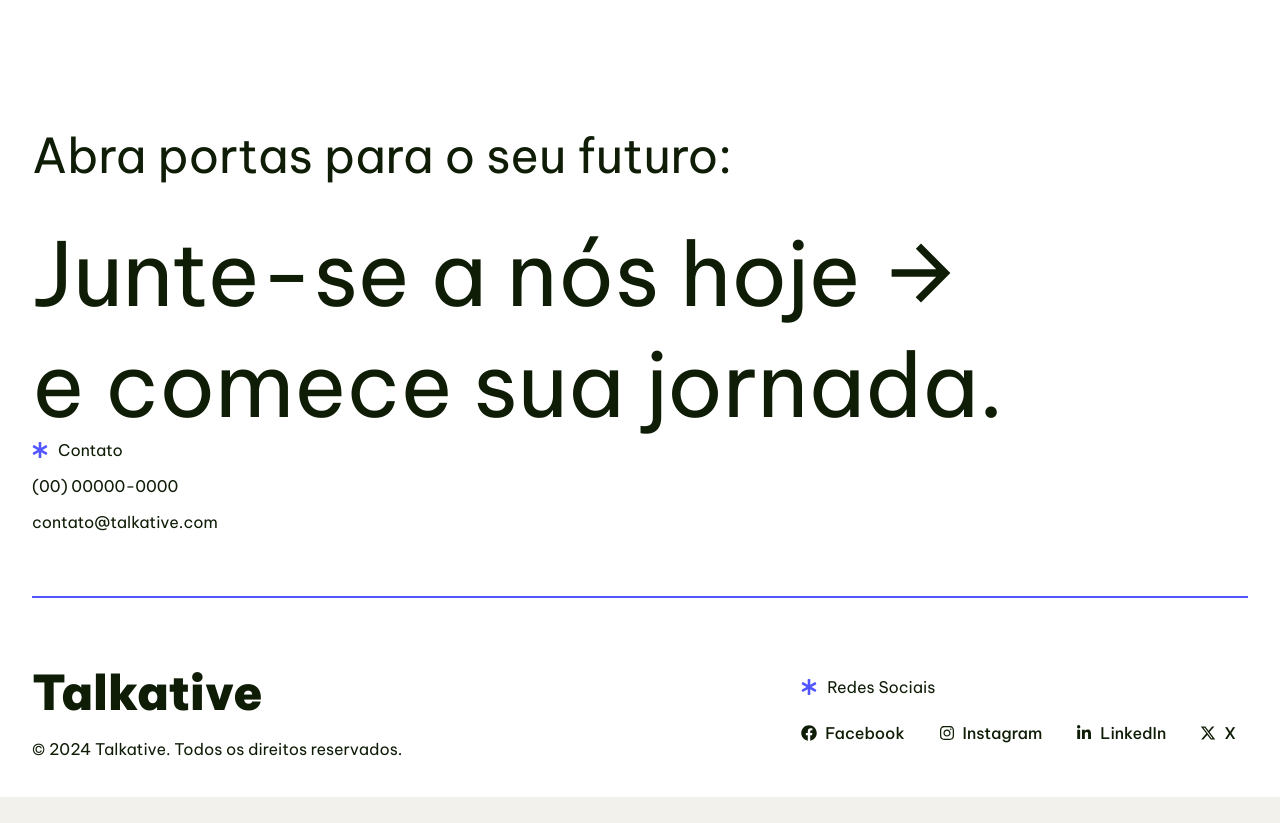
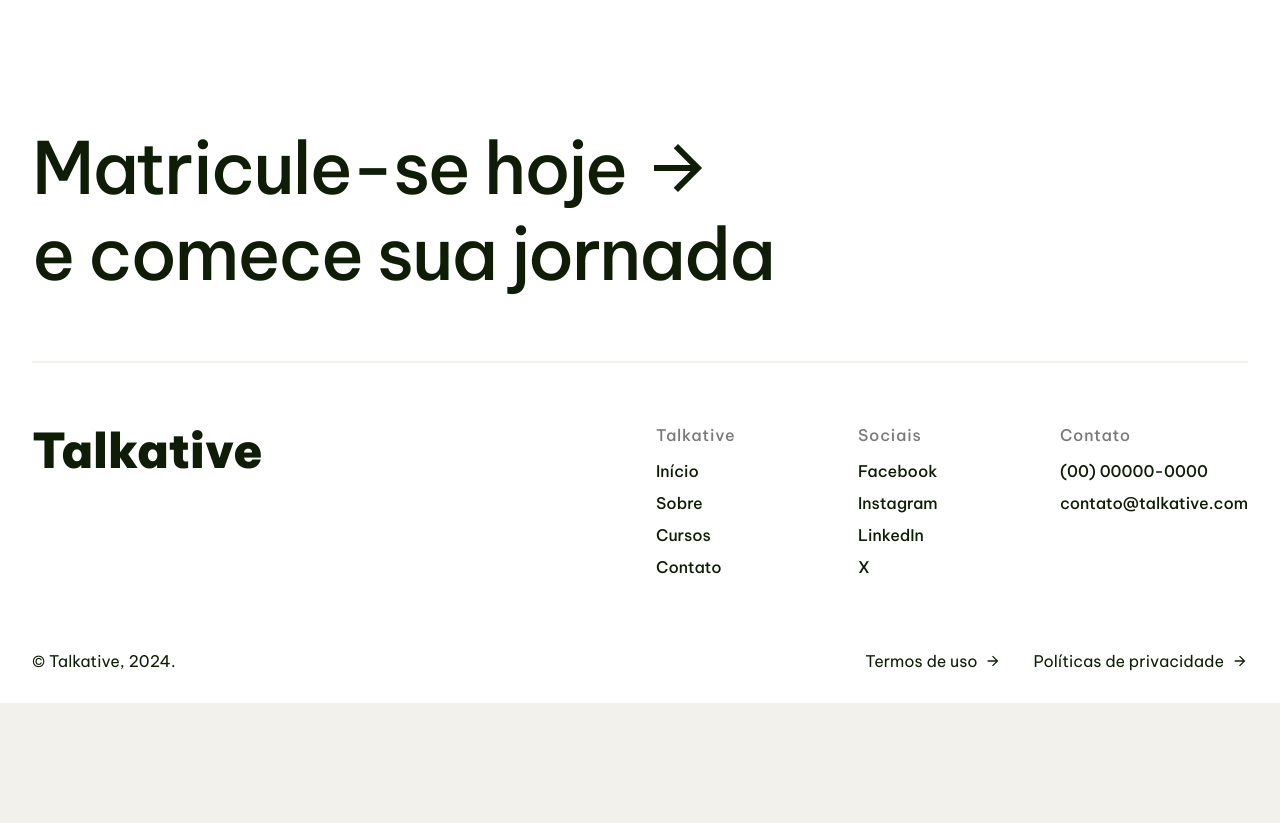
Before and after one commit to SnayderRodrigues/react-study, a React (Vite) app: page / in a window 1280 px wide. Shown: the part 10380-11203 px from the top of the page. After the commit the page ends 11083 px from the top, so only its background shows below. Built offline with nearby package versions, Linux system fonts and the light colour scheme.

Commit message:
update: redesign of the page footer

```diff
--- a/src/components/Footer.jsx
+++ b/src/components/Footer.jsx
@@ -1,77 +1,88 @@
 import { Link } from "react-router-dom";
-import { FaLinkedinIn } from "react-icons/fa";
-import { FaInstagram } from "react-icons/fa";
-import { FaXTwitter } from "react-icons/fa6";
-import { FaFacebook } from "react-icons/fa";
-import { FaAsterisk } from "react-icons/fa";
 import { IoMdArrowForward } from "react-icons/io";
 
 const Footer = () => {
-
-  // const contactLink = (e) => e.target.textContent = "Let's create something extraordinary!";
-
   return (
     <footer id="footer" className="footer">
-      <div className="wrapper contact__wrapper">
-        <div className="contact__headline">
-          <span>Abra portas para o seu futuro:</span>
-          <Link to="contact" className="footer__contact-link">
-            <span>
-              <span className="link">
-                Junte-se a nós hoje <IoMdArrowForward />
-              </span>
-              e comece sua jornada.
+      <div className="wrapper footer__wrapper">
+        <Link to="contact" className="footer__headline">
+          <span>
+            <span className="link">
+              Matricule-se hoje <IoMdArrowForward />
             </span>
-          </Link>
-        </div>
-        <div className="contact__information">
+            e comece sua jornada
+          </span>
+        </Link>
+        <div className="footer__link-columns">
+          <a href="/" className="footer__logo">
+            Talkative
+          </a>
           <div>
-            <span>
-              <FaAsterisk />
-              Contato
-            </span>
-            <span>(00) 00000-0000</span>
-            <span>contato@talkative.com</span>
+            <div className="footer__navigation-wrapper">
+              <span>Talkative</span>
+              <ul className="footer__navigation-ul">
+                <li>
+                  <Link to="/" className="link">
+                    Início
+                  </Link>
+                </li>
+                <li>
+                  <Link to="/about" className="link">
+                    Sobre
+                  </Link>
+                </li>
+                <li>
+                  <Link to="/courses" className="link">
+                    Cursos
+                  </Link>
+                </li>
+                <li>
+                  <Link to="/contact" className="link">
+                    Contato
+                  </Link>
+                </li>
+              </ul>
+            </div>
+            <div className="footer__socials-wrapper">
+              <span>Sociais</span>
+              <ul className="footer__socials-ul">
+                <li>
+                  <Link to="/" className="link">
+                    Facebook
+                  </Link>
+                </li>
+                <li>
+                  <Link to="/" className="link">
+                    Instagram
+                  </Link>
+                </li>
+                <li>
+                  <Link to="/" className="link">
+                    LinkedIn
+                  </Link>
+                </li>
+                <li>
+                  <Link to="/" className="link">
+                    X
+                  </Link>
+                </li>
+              </ul>
+            </div>
+            <div className="footer__contact-wrapper">
+              <span>Contato</span>
+              <Link to="/">(00) 00000-0000</Link>
+              <Link to="/">contato@talkative.com</Link>
+            </div>
           </div>
         </div>
-      </div>
-      <div className="wrapper footer__wrapper">
-        <div className="footer__logo-wrapper">
-          <a href="/" className="footer__logo">
-            <span>Talkative</span>
-          </a>
-          <span>
-            &copy; {new Date().getFullYear()} Talkative. Todos os direitos
-            reservados.
-          </span>
-        </div>
-        <div className="footer__socials-wrapper">
-          <span>
-            <FaAsterisk />
-            Redes Sociais
-          </span>
-          <ul className="footer__socials-ul">
-            <li>
-              <a href="" className="link button">
-                <FaFacebook /> Facebook
-              </a>
-            </li>
-            <li>
-              <a href="" className="link button">
-                <FaInstagram /> Instagram
-              </a>
-            </li>
-            <li>
-              <a href="" className="link button">
-                <FaLinkedinIn /> LinkedIn
-              </a>
-            </li>
-            <li>
-              <a href="" className="link button">
-                <FaXTwitter /> X
-              </a>
-            </li>
-          </ul>
+        <div className="footer__legal-wrapper">
+          <span>© Talkative, 2024.</span>
+          <Link to="/" className="link">
+            Termos de uso <IoMdArrowForward />
+          </Link>
+          <Link to="/" className="link">
+            Políticas de privacidade <IoMdArrowForward />
+          </Link>
         </div>
       </div>
     </footer>
--- a/src/styles/components/_footer.scss
+++ b/src/styles/components/_footer.scss
@@ -1,37 +1,26 @@
 @use "../util/" as u;
 
 .footer {
-  display: flex;
-  flex-direction: column;
-  justify-content: space-between;
-  height: 100vh;
   background-color: var(--white);
 
   a {
     color: var(--text-color);
   }
 
-  .contact__wrapper {
-    height: 100%;
+  &__wrapper {
     display: flex;
     flex-direction: column;
     justify-content: space-between;
     padding-top: 8rem;
-    padding-bottom: 4rem;
-
-    .contact__headline {
-      display: flex;
-      flex-direction: column;
-
-      & > span {
-        font-size: u.rem(48);
-        margin-bottom: 2rem;
+    padding-bottom: 2rem;
   }
-
-    }
-    .footer__contact-link {
+  &__headline {
     width: fit-content;
-      font-size: u.rem(88);
+    font-size: 4.5rem;
+    font-weight: 500;
+    letter-spacing: -2px;
+    line-height: 1.2;
+    margin-bottom: 4rem;
     transition: color 500ms cubic-bezier(0.23, 1, 0.32, 1);
 
     svg {
@@ -47,45 +36,21 @@
       }
     }
   }
-
-    .contact__information {
-      display: flex;
-      gap: 4rem;
-      padding: 0 0 4rem;
-      border-bottom: 2px solid var(--accent-color);
-
-      div {
-        display: flex;
-        flex-direction: column;
-        gap: 1rem;
-
-        span {
-          display: flex;
-          align-items: center;
-          gap: 0.625rem;
-
-          svg {
-            color: var(--accent-color);
-          }
-        }
-      }
-    }
-  }
-
-  &__wrapper {
-    display: flex;
-    align-items: center;
-    justify-content: space-between;
+  &__link-columns {
+    display: grid;
+    grid-template-columns: repeat(8, minmax(0, 1fr));
+    gap: 2rem;
+    border-top: 2px solid var(--bg-color);
+    padding-top: 4rem;
     padding-bottom: 4rem;
   }
-  &__logo-wrapper {
-    height: 100%;
-    display: flex;
-    flex-direction: column;
-  }
   &__logo {
+    grid-column: span 4 / span 4;
+    width: fit-content;
+    height: fit-content;
     font-size: u.rem(48);
     font-weight: 900;
+    line-height: 1;
     margin-bottom: 1rem;
     transition: color 500ms cubic-bezier(0.23, 1, 0.32, 1);
 
@@ -93,35 +58,102 @@
       color: var(--accent-color);
     }
   }
-  &__socials-wrapper {
+  &__link-columns > div {
+    grid-column: span 4 / span 4;
+    display: flex;
+    gap: 2rem;
+  }
+  &__navigation-wrapper {
+    flex: 1 1 0%;
     display: flex;
     flex-direction: column;
-    gap: 0.625rem;
 
-    & > span {
+    span {
+      font-weight: 500;
+      letter-spacing: 0.05em;
+      line-height: 1rem;
+      color: var(--text-color-4);
+      margin-bottom: 1rem;
+    }
+  }
+  &__navigation-ul {
     display: flex;
-      align-items: center;
-      gap: 0.625rem;
-      padding: 8px 12px;
+    flex-direction: column;
 
-      svg {
+    li a {
+      font-weight: 500;
+      line-height: 1.5;
+      margin-bottom: 0.5rem;
+      transition: color 500ms cubic-bezier(0.23, 1, 0.32, 1);
+
+      &:hover {
         color: var(--accent-color);
       }
     }
   }
+  &__contact-wrapper {
+    flex: 1 1 0%;
+    display: flex;
+    flex-direction: column;
+
+    span {
+      font-weight: 500;
+      letter-spacing: 0.05em;
+      line-height: 1rem;
+      color: var(--text-color-4);
+      margin-bottom: 1rem;
+    }
+    a {
+      font-weight: 500;
+      line-height: 1.5;
+      margin-bottom: 0.5rem;
+      transition: color 500ms cubic-bezier(0.23, 1, 0.32, 1);
+
+      &:hover {
+        color: var(--accent-color);
+      }
+    }
+  }
+  &__socials-wrapper {
+    flex: 1 1 0%;
+    display: flex;
+    flex-direction: column;
+
+    span {
+      font-weight: 500;
+      letter-spacing: 0.05em;
+      line-height: 1rem;
+      color: var(--text-color-4);
+      margin-bottom: 1rem;
+    }
+  }
   &__socials-ul {
     display: flex;
-    gap: 0.625rem;
+    flex-direction: column;
 
     li a {
-      background-color: transparent;
-      padding: 8px 12px;
-      transition-property: background-color, color;
-      transition: 500ms cubic-bezier(0.23, 1, 0.32, 1);
+      font-weight: 500;
+      line-height: 1.5;
+      margin-bottom: 0.5rem;
+      transition: color 500ms cubic-bezier(0.23, 1, 0.32, 1);
 
       &:hover {
-        color: var(--text-color);
-        background-color: var(--light-blue);
+        color: var(--accent-color);
+      }
+    }
+  }
+  &__legal-wrapper {
+    display: flex;
+    gap: 2rem;
+
+    span {
+      flex-grow: 1;
+    }
+    a {
+      transition: color 500ms cubic-bezier(0.23, 1, 0.32, 1);
+
+      &:hover {
+        color: var(--accent-color);
       }
     }
   }
--- a/src/styles/global/_variables.scss
+++ b/src/styles/global/_variables.scss
@@ -4,7 +4,7 @@
   --text-color: #0f1d07;
   --text-color-2: #f5f9f5;
   --text-color-3: #070035b3;
-  --text-color-4: #8a8a8a;
+  --text-color-4: #7a7a7a;
 
   --bg-color: #f2f1ec;
 
```
Lines whose indentation alone changed are shown as unchanged.
